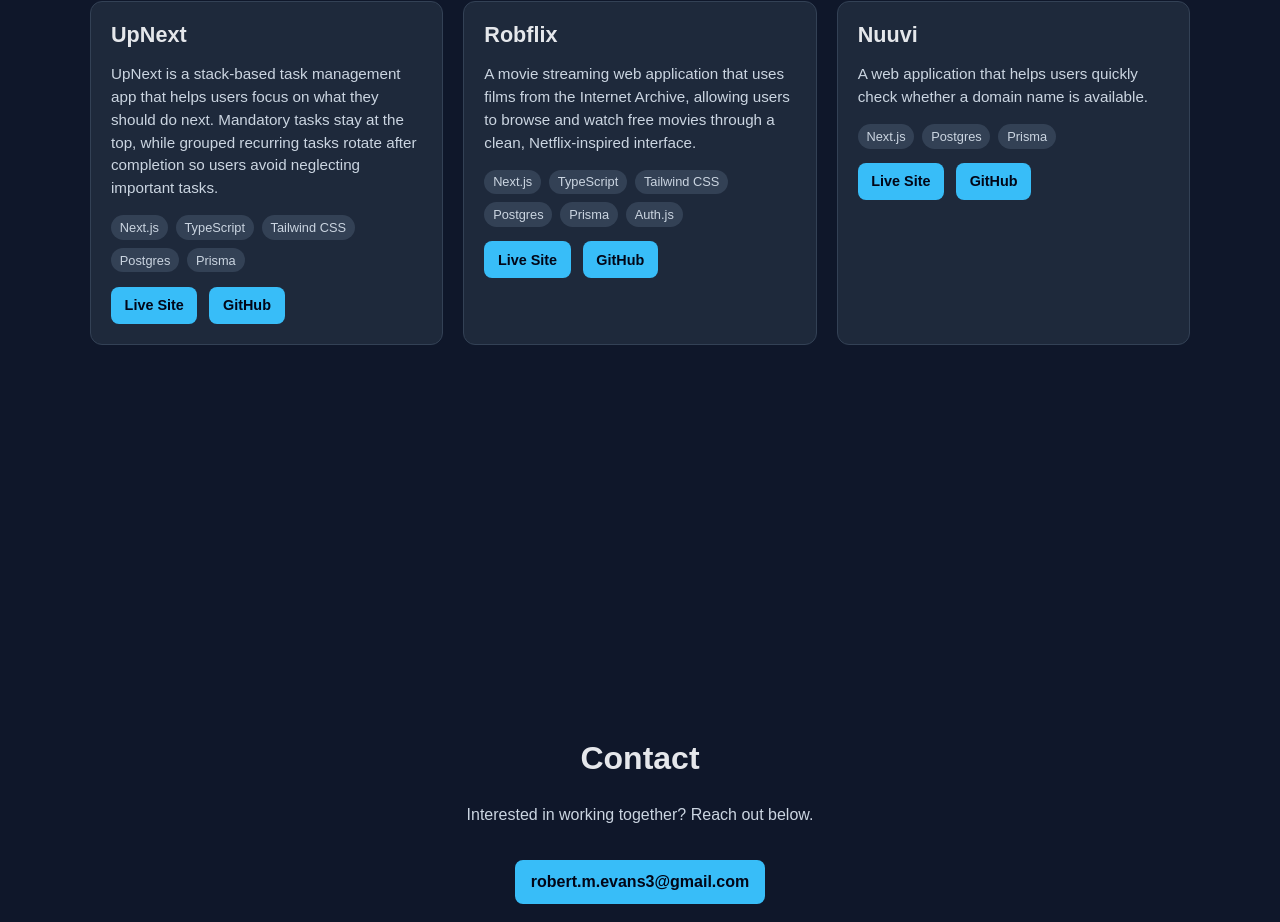
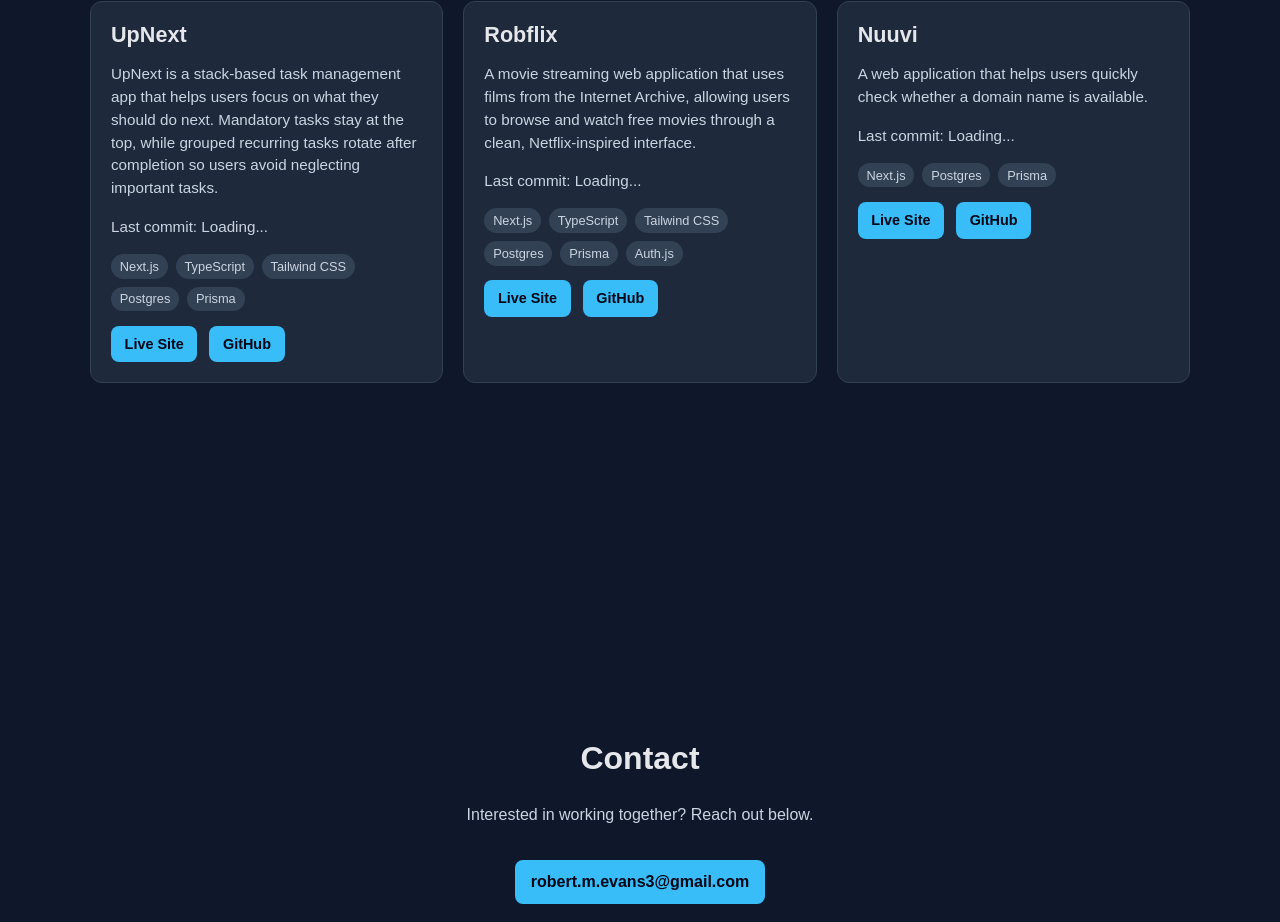
Before and after one commit to robbieevans1/My-Portfolio, a React app: page / in a window 1280 px wide. Shown: the part 1678-2600 px from the top of the page. Built offline with nearby package versions, Linux system fonts and the light colour scheme; no server answers; the HTML template or start-up script is replaced by a standard one.

Commit message:
added commit text to project card

```diff
--- a/src/App.css
+++ b/src/App.css
@@ -225,6 +225,12 @@ h2 {
 	width: fit-content;
 }
 
+.last-commit {
+	margin-top: 0.75rem;
+	font-size: 0.9rem;
+	color: #9ca3af;
+}
+
 /* Scroll To Top Button */
 .scroll-top-button {
 	position: fixed;
--- a/src/components/Projects.tsx
+++ b/src/components/Projects.tsx
@@ -1,9 +1,25 @@
+"use client";
+
+import { useEffect, useState } from "react";
+
 type Project = {
 	title: string;
 	description: string;
 	tech: string[];
 	link?: string;
 	github: string;
+};
+
+type ProjectWithCommit = Project & {
+	latestCommitDate?: string | null;
+};
+
+type GitHubCommit = {
+	commit: {
+		committer: {
+			date: string;
+		};
+	};
 };
 
 const projects: Project[] = [
@@ -15,12 +31,18 @@ const projects: Project[] = [
 		link: "https://upnext-liard.vercel.app/",
 		github: "https://github.com/robbieevans1/upnext",
 	},
-
 	{
 		title: "Robflix",
 		description:
 			"A movie streaming web application that uses films from the Internet Archive, allowing users to browse and watch free movies through a clean, Netflix-inspired interface.",
-		tech: ["Next.js", "TypeScript", "Tailwind CSS", "Postgres", "Prisma","Auth.js"],
+		tech: [
+			"Next.js",
+			"TypeScript",
+			"Tailwind CSS",
+			"Postgres",
+			"Prisma",
+			"Auth.js",
+		],
 		link: "https://robflix-three.vercel.app/",
 		github: "https://github.com/robbieevans1/robflix",
 	},
@@ -34,16 +56,108 @@ const projects: Project[] = [
 	},
 ];
 
+function getRepoInfo(githubUrl: string) {
+	const url = new URL(githubUrl);
+	const [owner, repo] = url.pathname.split("/").filter(Boolean);
+
+	return { owner, repo };
+}
+
+async function getLatestCommitDate(githubUrl: string) {
+	try {
+		const { owner, repo } = getRepoInfo(githubUrl);
+
+		const response = await fetch(
+			`https://api.github.com/repos/${owner}/${repo}/commits?per_page=1`,
+			{
+				headers: {
+					Accept: "application/vnd.github+json",
+				},
+			}
+		);
+
+		if (!response.ok) {
+			return null;
+		}
+
+		const commits: GitHubCommit[] = await response.json();
+
+		return commits[0]?.commit.committer.date ?? null;
+	} catch {
+		return null;
+	}
+}
+
+function formatRelativeDate(dateString: string) {
+	const date = new Date(dateString);
+	const now = new Date();
+
+	const diffMs = date.getTime() - now.getTime();
+	const diffDays = Math.round(diffMs / (1000 * 60 * 60 * 24));
+
+	const formatter = new Intl.RelativeTimeFormat("en", {
+		numeric: "auto",
+	});
+
+	if (Math.abs(diffDays) < 1) {
+		return "today";
+	}
+
+	if (Math.abs(diffDays) < 30) {
+		return formatter.format(diffDays, "day");
+	}
+
+	const diffMonths = Math.round(diffDays / 30);
+
+	if (Math.abs(diffMonths) < 12) {
+		return formatter.format(diffMonths, "month");
+	}
+
+	const diffYears = Math.round(diffMonths / 12);
+
+	return formatter.format(diffYears, "year");
+}
+
 const Projects = () => {
+	const [projectsWithCommits, setProjectsWithCommits] =
+		useState<ProjectWithCommit[]>(projects);
+
+	useEffect(() => {
+		async function loadCommitDates() {
+			const updatedProjects = await Promise.all(
+				projects.map(async (project) => {
+					const latestCommitDate = await getLatestCommitDate(project.github);
+
+					return {
+						...project,
+						latestCommitDate,
+					};
+				})
+			);
+
+			setProjectsWithCommits(updatedProjects);
+		}
+
+		loadCommitDates();
+	}, []);
+
 	return (
 		<section className="section" id="projects">
 			<h2>Projects</h2>
 
 			<div className="project-grid">
-				{projects.map((project) => (
+				{projectsWithCommits.map((project) => (
 					<article className="project-card" key={project.title}>
 						<h3>{project.title}</h3>
+
 						<p>{project.description}</p>
+
+						<p className="last-commit">
+							Last commit:{" "}
+							{project.latestCommitDate
+								? formatRelativeDate(project.latestCommitDate)
+								: "Loading..."}
+						</p>
 
 						<div className="tech-list">
 							{project.tech.map((item) => (
```
